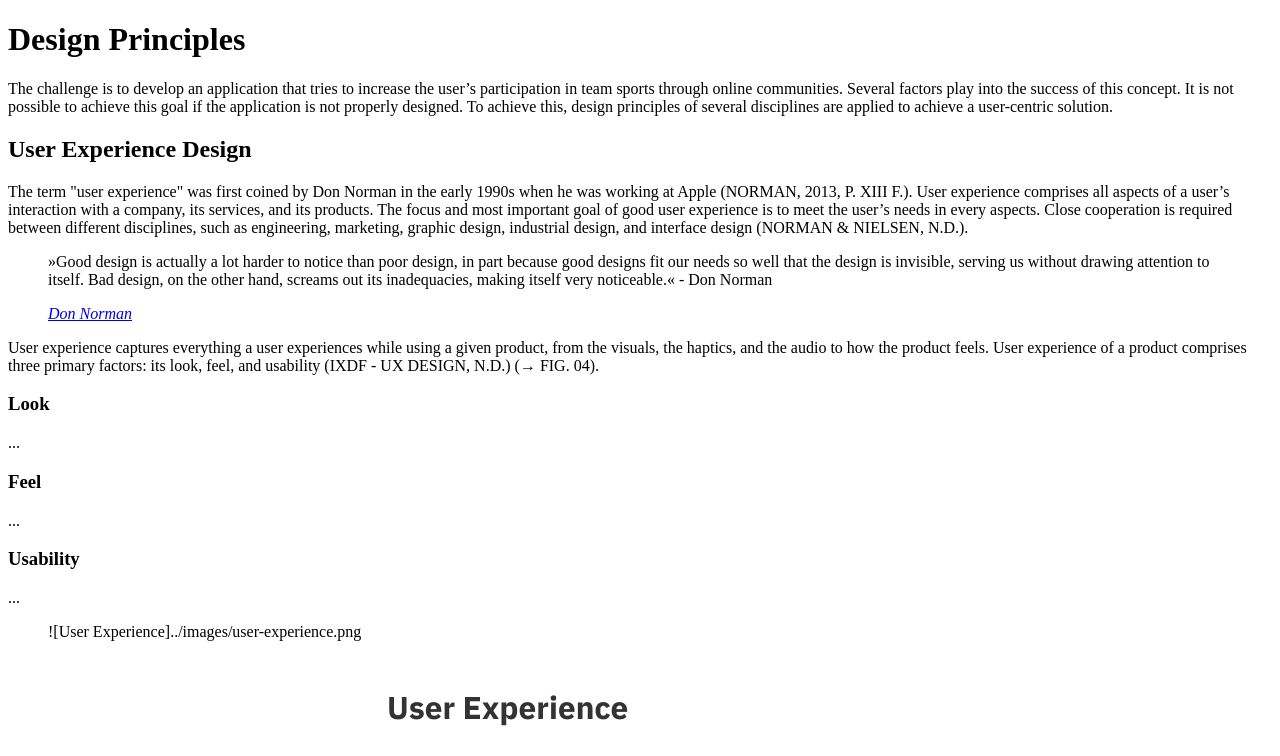
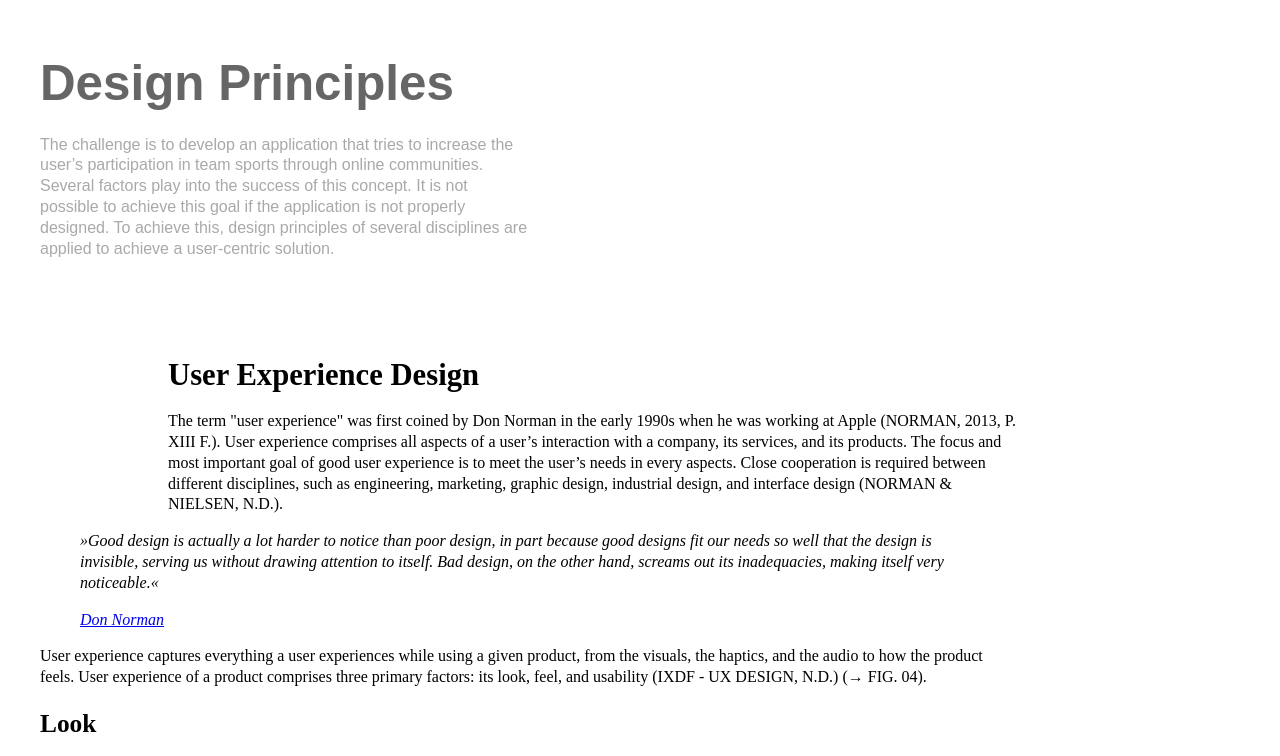
Before and after one commit to mi-classroom/webdev-fd-2021-basics-JJJS777, a plain HTML site: page chapter/design-principles.html in a window 1280 px wide. Shown: the top 756 px of the page. Drawn offline with Linux system fonts and the light colour scheme.

Commit message:
Einfuehrung CSS

```diff
--- a/chapter/design-principles.html
+++ b/chapter/design-principles.html
@@ -1,19 +1,90 @@
 <!DOCTYPE html>
-<html lang="de">
+<html lang="en">
 
 <head>
 
 </head>
 
+<style>
+    html{
+        font-family: serif;
+        font-size: 12pt;
+        color: black;
+        line-height: 130%;
+    }
+
+    Section{
+        margin-top: 16px;
+        margin-bottom: 16px;
+
+        padding-left: 32px;
+        padding-right: 256px;
+        padding-top: 16px;
+        padding-bottom: 16px;
+    }
+
+    h1{
+        font-size: 37pt;
+        font-family: sans-serif;
+        color: #666;
+    }
+
+    h2{
+        font-size: 23pt;
+    }
+
+    h3{
+        font-size: 19pt;
+    }
+
+
+
+    blockquote{
+        font-style: italic;
+    }
+
+
+    .intro {
+        font-family: sans-serif;
+        color: darkgray;
+    }
+
+    .divIntro {
+        width: 50%;
+    }
+
+    .divBase{
+        padding-left: 128px;
+    }
+
+    .firstSection{
+        padding-left: 32px;
+        padding-right: 256px;
+        padding-top: 16px;
+        padding-bottom: 32px;
+    }
+
+
+</style>
+
 <body>
+
+    <!-- Erste Section -->
+    <section class="firstSection">
+        <div class="divIntro">
             <h1>Design Principles</h1>
-    <p>
+            <p class="intro">
                 The challenge is to develop an application that tries to increase the user’s participation in team
                 sports through online communities. Several factors play into the success of this concept. It is not
                 possible to achieve this goal if the application is not properly designed. To achieve this, design
                 principles of several disciplines are applied to achieve a user-centric solution.
             </p>
+        </div>
+    </section>
 
+    <!-- Zweite Section -->
+    <section>
+        <div class="divBase">
             <h2>User Experience Design</h2>
                 <p>
                     The term "user experience" was first coined by Don Norman in the early 1990s when he was working at
@@ -22,14 +93,13 @@
                     is to meet the user’s needs in every aspects. Close cooperation is required between different disciplines,
                     such as engineering, marketing, graphic design, industrial design, and interface design (NORMAN & NIELSEN, N.D.).
                 </p>
-
+        </div>
 
         <blockquote cite="https://en.wikipedia.org/wiki/The_Design_of_Everyday_Things">
             <p>
                 »Good design is actually a lot harder to notice than poor design, in part because good designs fit our needs so
                 well that the design is invisible, serving us without drawing attention to itself. Bad design, on the other hand,
                 screams out its inadequacies, making itself very noticeable.«
-            - Don Norman
             </p>
             <footer>
                 <cite>
@@ -61,9 +131,10 @@
 
         <figure>
             ![User Experience]../images/user-experience.png
-        <img src="../_data/images/user-experience.png" alt="PRIMARY FACTORS OF USER EXPERIENCE">
+            <img src="../_data/images/user-experience.png" alt="PRIMARY FACTORS OF USER EXPERIENCE" width="900" >
             <figcaption>FIG. 04: PRIMARY FACTORS OF USER EXPERIENCE OWN ILLUSTRATION BASED ON IXDF - USABILITY, 2020</figcaption>
         </figure>
+    </section>
 
     <p>
         User Experience Design requires a solid understanding of the psychology and behavior of the user. Understanding
@@ -127,5 +198,9 @@
         functional product, to a product that is meaningful to the user (ANDERSON, 2011, P. 10F.).
     </p>
 
+
+
+
+
 </body>
 </html>
```
Lines whose indentation alone changed are shown as unchanged.
